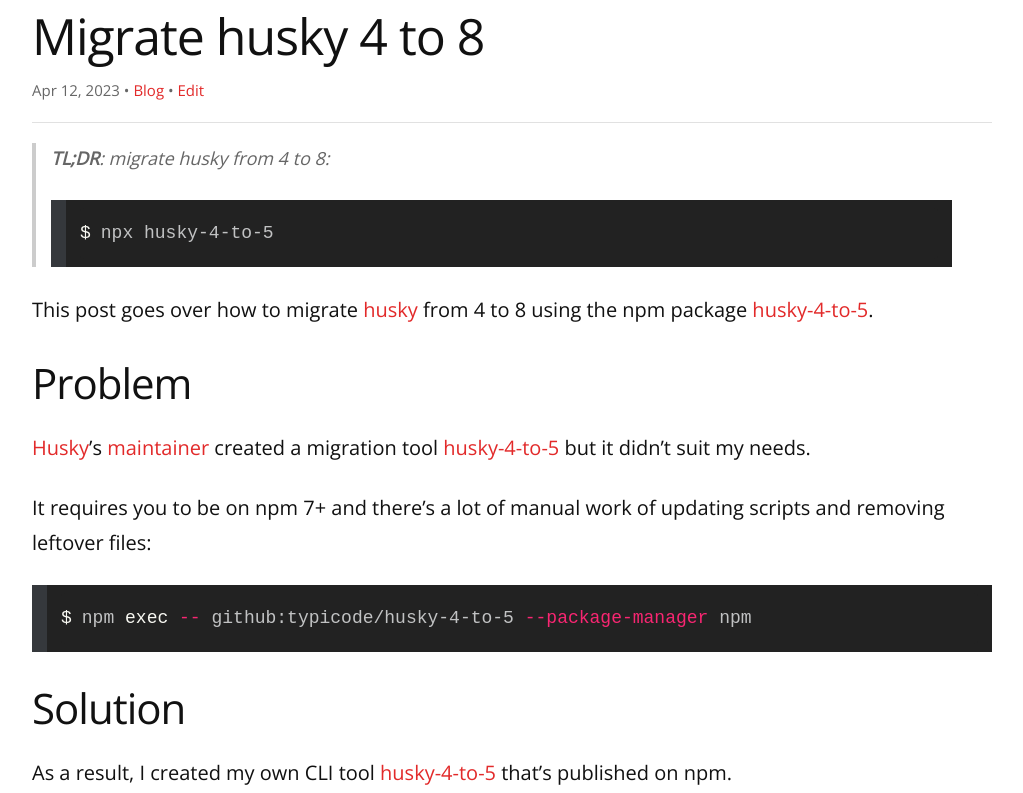
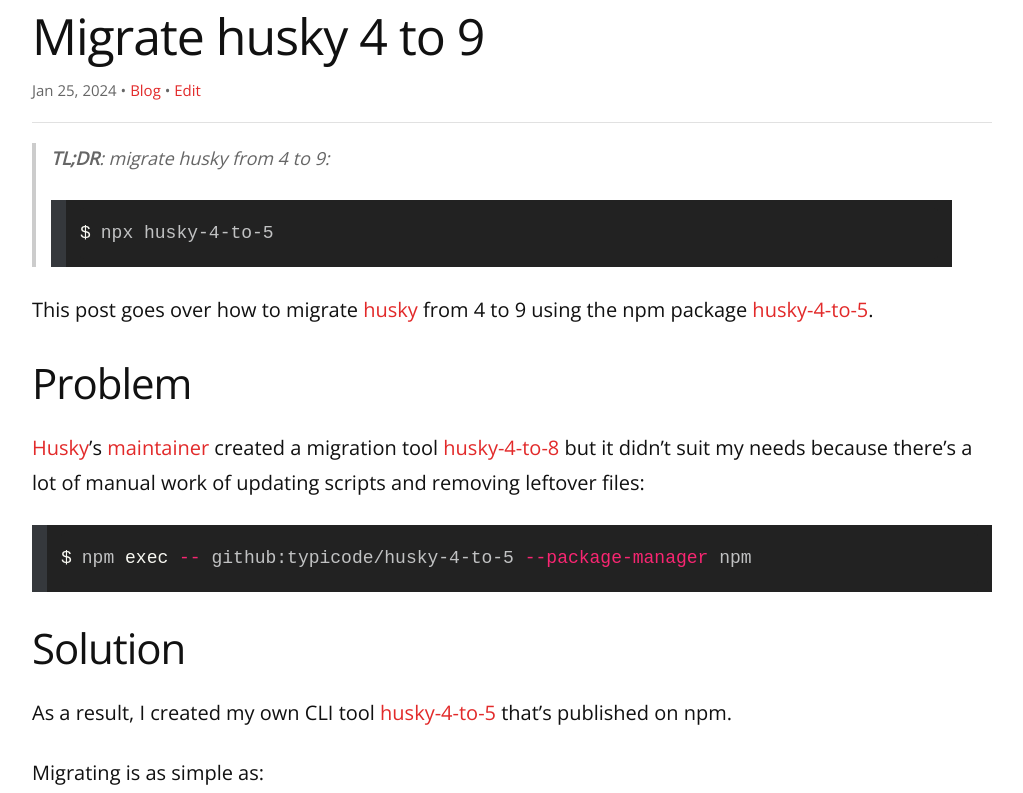
Before and after one commit to remarkablemark/remarkablemark.github.io, a Jekyll site: the page built from _posts/2021/2021-02-28-migrate-husky-4-to-5.md, in a window 1280 px wide and 900 px high, cut to the strip 107-900 px from the top of the window. Shown: the whole strip, without its empty margins (128-1151 px from the left). Built offline with Jekyll 4.4.1, drawn with Linux system fonts in a browser that asks for light colours; comment, search, counter and statistics services are not loaded.

Commit message:
feat(posts): update "Migrate husky 4 to 9"
Post: 2021-02-28-migrate-husky-4-to-5.md

````diff
--- a/_posts/2021/2021-02-28-migrate-husky-4-to-5.md
+++ b/_posts/2021/2021-02-28-migrate-husky-4-to-5.md
@@ -1,25 +1,23 @@
 ---
 layout: post
-title: Migrate husky 4 to 8
+title: Migrate husky 4 to 9
 date: 2021-02-28 16:16:29
-updated: 2023-04-12 00:00:57
-excerpt: How to migrate husky 4 to 8 using the npm package husky-4-to-5.
+updated: 2024-01-25 23:58:37
+excerpt: How to migrate husky 4 to 9 using the npm package husky-4-to-5.
 categories: npm npx cli husky migration
 ---
 
-> **TL;DR**: migrate husky from 4 to 8:
+> **TL;DR**: migrate husky from 4 to 9:
 >
 > ```sh
 > npx husky-4-to-5
 > ```
 
-This post goes over how to migrate [husky](https://github.com/typicode/husky) from 4 to 8 using the npm package [husky-4-to-5](https://github.com/remarkablemark/husky-4-to-5).
+This post goes over how to migrate [husky](https://github.com/typicode/husky) from 4 to 9 using the npm package [husky-4-to-5](https://github.com/remarkablemark/husky-4-to-5).
 
 ## Problem
 
-[Husky](https://typicode.github.io/husky/)'s [maintainer](https://github.com/typicode) created a migration tool [husky-4-to-5](https://github.com/typicode/husky-4-to-5) but it didn't suit my needs.
-
-It requires you to be on npm 7+ and there's a lot of manual work of updating scripts and removing leftover files:
+[Husky](https://typicode.github.io/husky/)'s [maintainer](https://github.com/typicode) created a migration tool [husky-4-to-8](https://github.com/typicode/husky-4-to-8) but it didn't suit my needs because there's a lot of manual work of updating scripts and removing leftover files:
 
 ```sh
 npm exec -- github:typicode/husky-4-to-5 --package-manager npm
````
